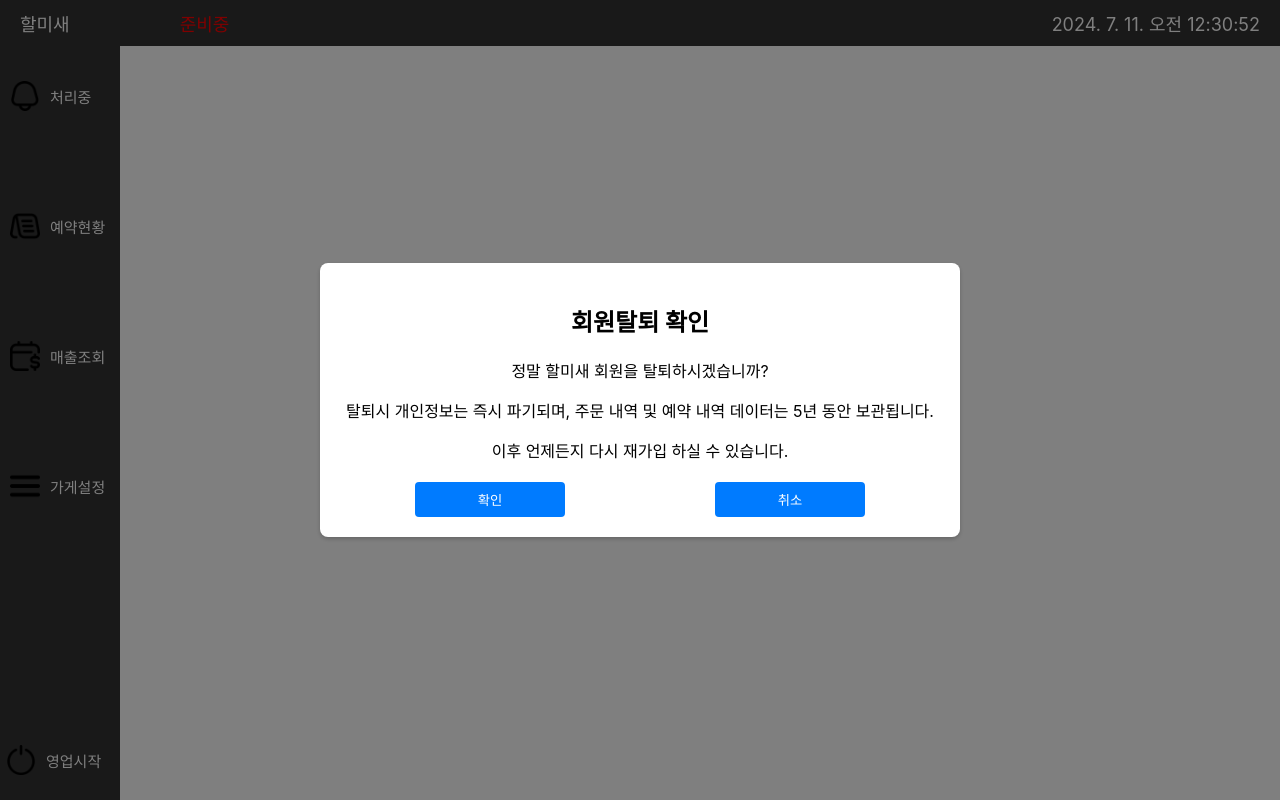
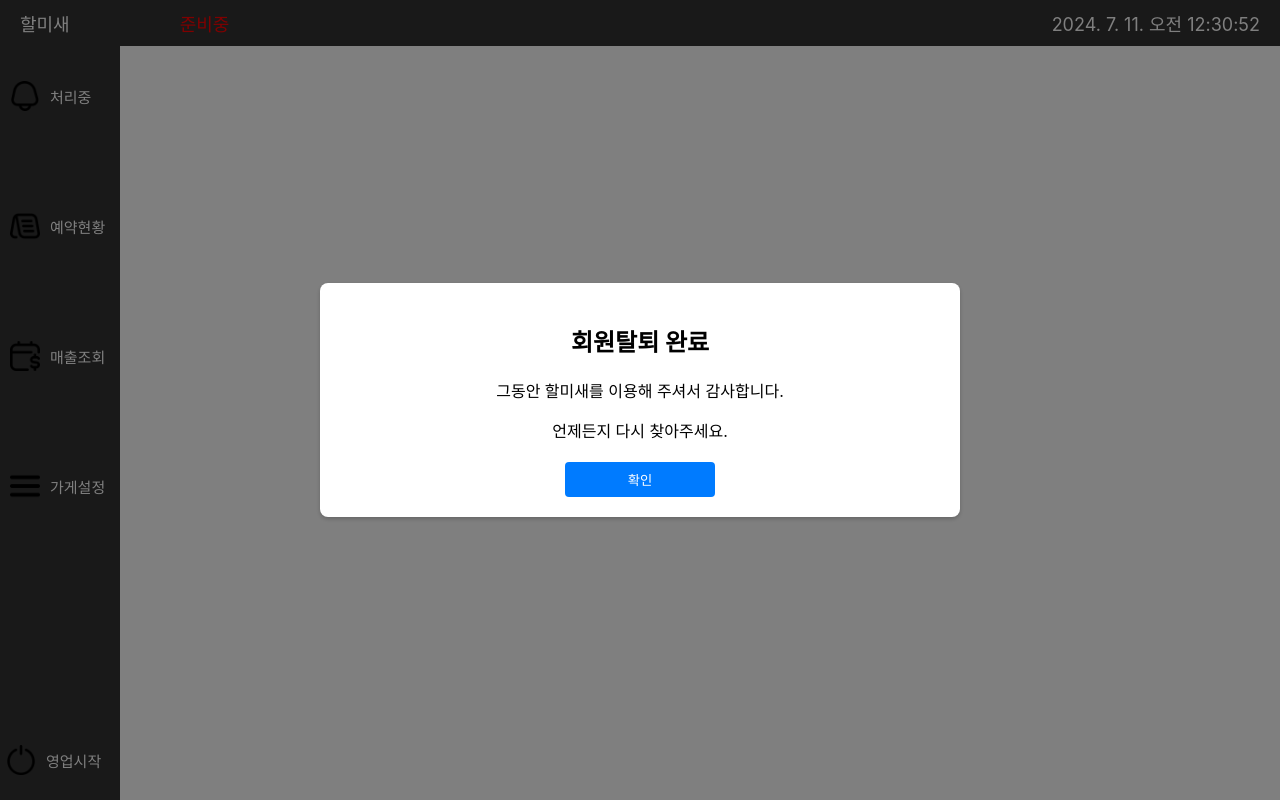
Before and after one commit to halmisae/FrontEnd-owner, a React (Create React App) app: page /withdraw in a window 1280 px wide. Both pictures are taken after a click on the button "확인". Built offline with nearby package versions, Linux system fonts and the light colour scheme.

Commit message:
add withdraw success modal, and fixed too many re-render error

```diff
--- a/src/components/WithDraw.jsx
+++ b/src/components/WithDraw.jsx
@@ -4,18 +4,28 @@ import Modal from "./Modal";
 
 const WithDraw =()=> {
   const [isOpen,setIsOpen] = useState(true);
+  const [isSuccess,setIsSuccess] = useState(false);
   const navigate = useNavigate();
 
   const handleConfirm =()=>{
     console.log("Account deleted");
+    setIsOpen(false);
+    setIsSuccess(true);
   };
+
+  const handleSuccessClose =()=>{
+    setIsSuccess(false);
+    navigate(-1);
+  }
 
   const handleClose =()=>{
     setIsOpen(false);
     navigate(-1);
   };
+
   return(
       <div>
+        {isOpen &&(
             <Modal isOpen={isOpen} onClose={handleClose}>
               <h2>회원탈퇴 확인</h2>
               <p>정말 할미새 회원을 탈퇴하시겠습니까?</p>
@@ -26,8 +36,19 @@ const WithDraw =()=> {
                 <button className={"modal-button"} onClick={handleClose}>취소</button>
               </div>
             </Modal>
+        )}
+        {isSuccess &&(
+            <Modal isOpen={isSuccess} onClose={handleSuccessClose}>
+              <h2>회원탈퇴 완료</h2>
+              <p>그동안 할미새를 이용해 주셔서 감사합니다.</p>
+              <p>언제든지 다시 찾아주세요.</p>
+              <div className={"modal-buttons"}>
+                <button className={"modal-button"} onClick={handleSuccessClose}>확인</button>
               </div>
-  )
-}
+            </Modal>
+        )}
+      </div>
+  );
+};
 
 export default WithDraw;
```
Lines whose indentation alone changed are shown as unchanged.
